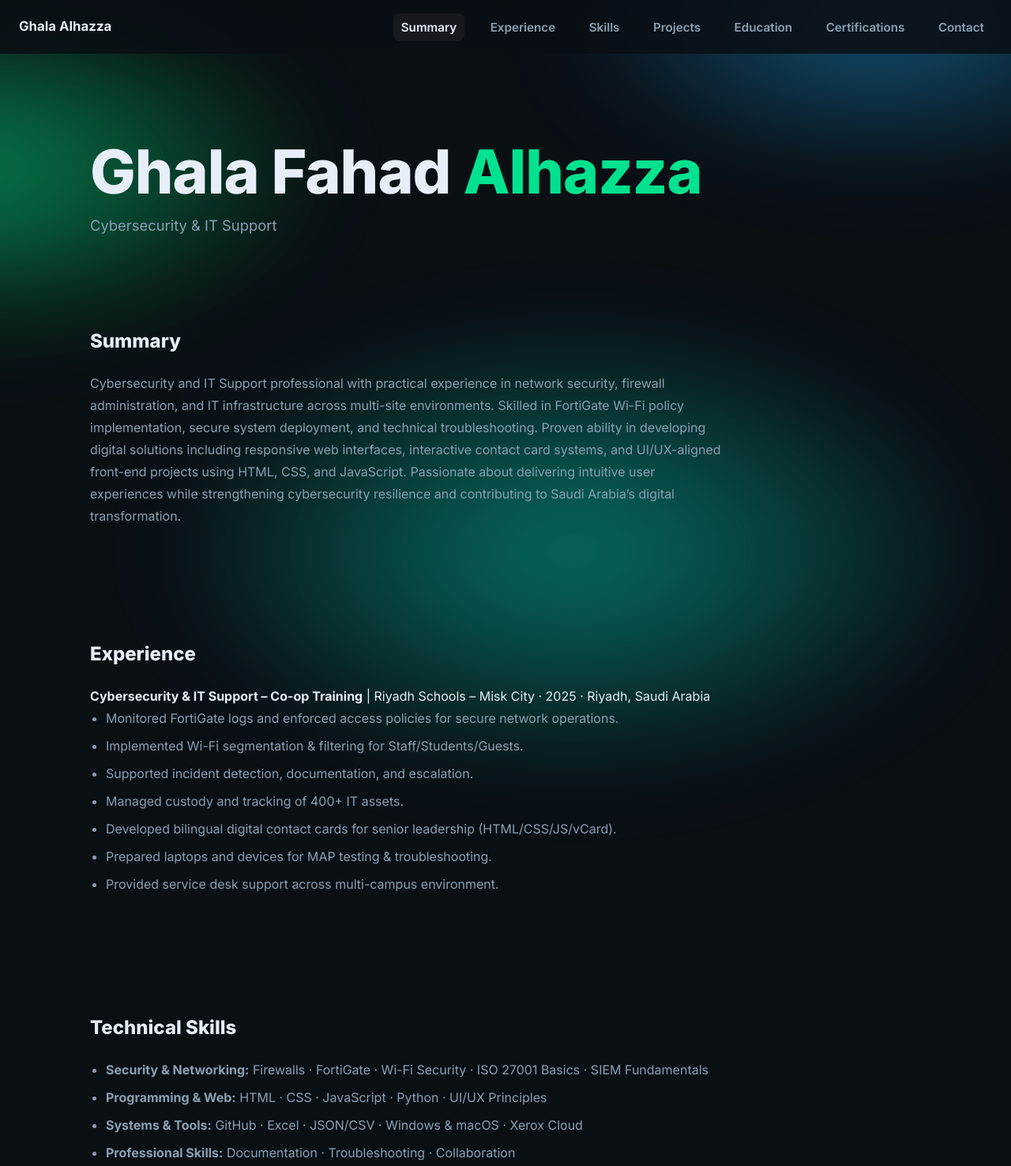
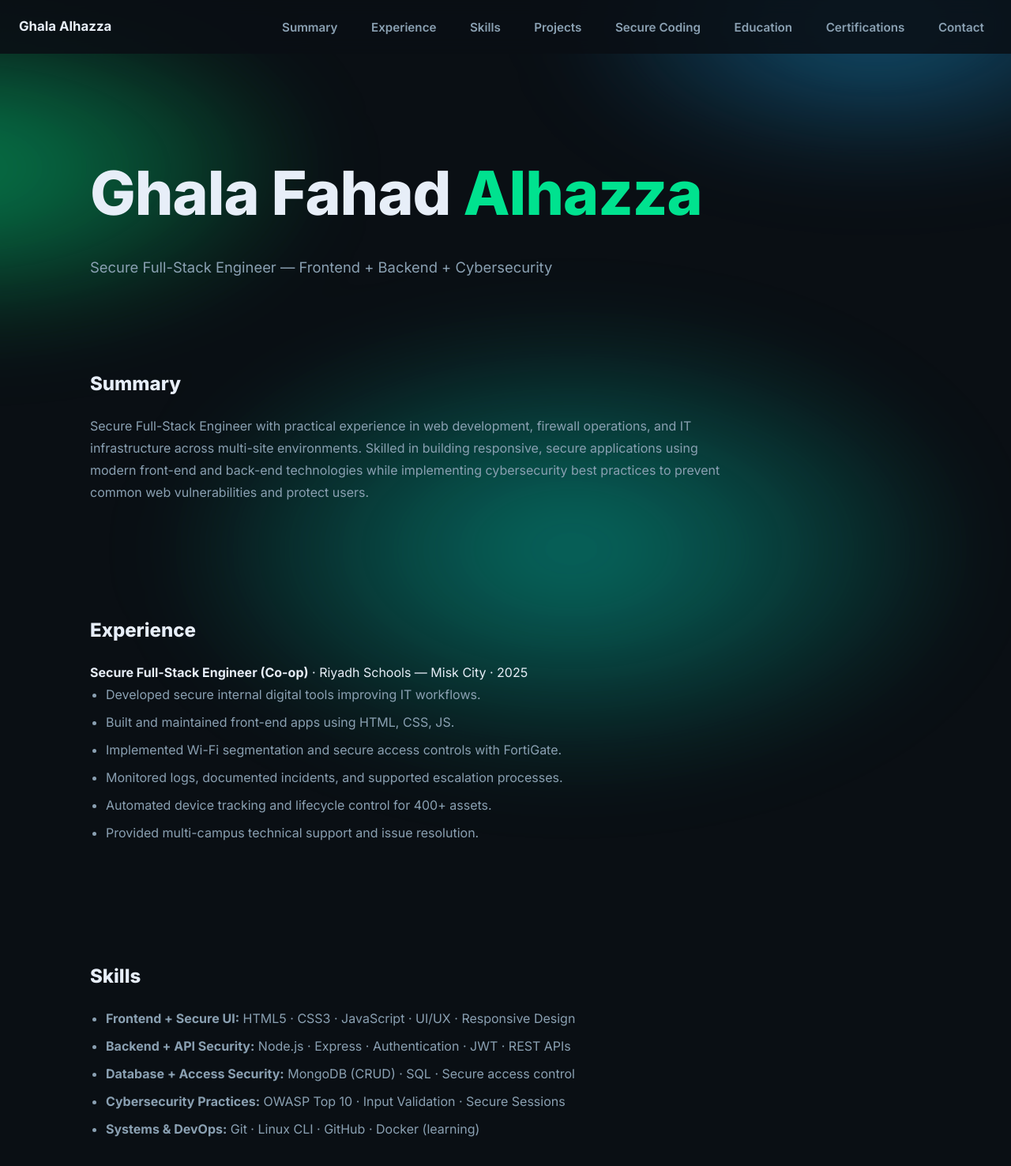
Before and after one commit to Ghalaalhazza/Ghala-Alhazza-s-Portfolio, a plain HTML site: page index.html in a window 1280 px wide. Shown: the top 1476 px of the page at 79% size. Drawn offline with Linux system fonts and the light colour scheme; animation ran at ten frames a second.

Commit message:
Update index.html

```diff
--- a/index.html
+++ b/index.html
@@ -3,7 +3,7 @@
 <head>
 <meta charset="utf-8" />
 <meta name="viewport" content="width=device-width, initial-scale=1" />
-<title>Ghala Fahad Alhazza</title>
+<title>Ghala Fahad Alhazza — Secure Full-Stack Engineer</title>
 
 <link href="https://fonts.googleapis.com/css2?family=Inter:wght@400;500;600;700;800&display=swap" rel="stylesheet">
 
@@ -14,7 +14,6 @@
   --muted:#8aa0b2;
   --accent:#00e28f;
   --accent-2:#3ba7ff;
-  --radius:16px;
   --maxw:1100px;
 }
 
@@ -27,9 +26,10 @@ body{
   scroll-behavior:smooth;
 }
 
-/* Aurora background */
+/* Background */
 .aurora{
-  position:fixed;inset:0;z-index:-1;filter:blur(55px) saturate(140%);
+  position:fixed;inset:0;z-index:-1;
+  filter:blur(55px) saturate(140%);
 }
 .aurora::before,.aurora::after{
   content:"";
@@ -49,12 +49,6 @@ body{
 /* Layout */
 section{padding:70px 0}
 .container{width:min(100%,var(--maxw));margin:auto;padding-inline:24px}
-
-.section-title{
-  margin-bottom:18px;
-  font-size:1.5rem;
-  font-weight:800;
-}
 
 /* Navigation */
 header{
@@ -76,15 +70,17 @@ header{
   background:rgba(255,255,255,.05);
 }
 
-/* Name Display */
+/* Name */
 .name-box{
   padding-top:110px;padding-bottom:40px;
 }
 .name-box h1{
   font-size:clamp(2.4rem,6vw,4.8rem);
   font-weight:900;
-  line-height:1.05;
   letter-spacing:-1px;
+}
+.name-box h1 span{
+  color:var(--accent);
 }
 .name-box p{
   font-size:1.15rem;
@@ -93,21 +89,23 @@ header{
   margin-top:10px;
 }
 
+/* Section titles */
+.section-title{
+  margin-bottom:18px;
+  font-size:1.5rem;
+  font-weight:800;
+}
+
 /* Lists */
 ul{padding-left:20px}
 li{margin-bottom:7px;font-size:1rem;color:var(--muted)}
 
-/* Links */
-a{color:#9fffc8;text-decoration:none}
-a:hover{opacity:.85}
-
-/* Footer */
 footer{
   text-align:center;
   padding:30px 0;
   color:var(--muted);
+  border-top:1px solid rgba(255,255,255,.05);
   font-size:.9rem;
-  border-top:1px solid rgba(255,255,255,.05);
 }
 </style>
 </head>
@@ -115,7 +113,7 @@ footer{
 
 <div class="aurora"></div>
 
-<!-- NAVIGATION -->
+<!-- NAV -->
 <header>
   <nav class="nav">
     <strong style="font-size:1.05rem">Ghala Alhazza</strong>
@@ -124,6 +122,7 @@ footer{
       <a href="#experience">Experience</a>
       <a href="#skills">Skills</a>
       <a href="#projects">Projects</a>
+      <a href="#secure">Secure Coding</a>
       <a href="#education">Education</a>
       <a href="#certifications">Certifications</a>
       <a href="#contact">Contact</a>
@@ -131,48 +130,46 @@ footer{
   </nav>
 </header>
 
-<!-- NAME TOP -->
+<!-- NAME SECTION -->
 <section class="name-box container">
- <h1>Ghala Fahad <span style="color:var(--accent)">Alhazza</span></h1>
-  <p>Cybersecurity & IT Support</p>
+  <h1>Ghala Fahad <span>Alhazza</span></h1>
+  <p>Secure Full-Stack Engineer — Frontend + Backend + Cybersecurity</p>
 </section>
 
 <!-- SUMMARY -->
 <section id="summary" class="container">
   <h2 class="section-title">Summary</h2>
   <p style="max-width:80ch;color:var(--muted);">
-    Cybersecurity and IT Support professional with practical experience in network security, firewall administration,
-    and IT infrastructure across multi-site environments. Skilled in FortiGate Wi-Fi policy implementation, secure
-    system deployment, and technical troubleshooting. Proven ability in developing digital solutions including responsive
-    web interfaces, interactive contact card systems, and UI/UX-aligned front-end projects using HTML, CSS, and JavaScript.
-    Passionate about delivering intuitive user experiences while strengthening cybersecurity resilience and contributing
-    to Saudi Arabia’s digital transformation.
+    Secure Full-Stack Engineer with practical experience in web development, firewall operations, and
+    IT infrastructure across multi-site environments. Skilled in building responsive, secure applications
+    using modern front-end and back-end technologies while implementing cybersecurity best practices to
+    prevent common web vulnerabilities and protect users.
   </p>
 </section>
 
 <!-- EXPERIENCE -->
 <section id="experience" class="container">
   <h2 class="section-title">Experience</h2>
-  <p><strong>Cybersecurity & IT Support – Co-op Training</strong> | Riyadh Schools – Misk City · 2025 · Riyadh, Saudi Arabia</p>
+  <p><strong>Secure Full-Stack Engineer (Co-op)</strong> · Riyadh Schools — Misk City · 2025</p>
   <ul>
-    <li>Monitored FortiGate logs and enforced access policies for secure network operations.</li>
-    <li>Implemented Wi-Fi segmentation & filtering for Staff/Students/Guests.</li>
-    <li>Supported incident detection, documentation, and escalation.</li>
-    <li>Managed custody and tracking of 400+ IT assets.</li>
-    <li>Developed bilingual digital contact cards for senior leadership (HTML/CSS/JS/vCard).</li>
-    <li>Prepared laptops and devices for MAP testing & troubleshooting.</li>
-    <li>Provided service desk support across multi-campus environment.</li>
+    <li>Developed secure internal digital tools improving IT workflows.</li>
+    <li>Built and maintained front-end apps using HTML, CSS, JS.</li>
+    <li>Implemented Wi-Fi segmentation and secure access controls with FortiGate.</li>
+    <li>Monitored logs, documented incidents, and supported escalation processes.</li>
+    <li>Automated device tracking and lifecycle control for 400+ assets.</li>
+    <li>Provided multi-campus technical support and issue resolution.</li>
   </ul>
 </section>
 
 <!-- SKILLS -->
 <section id="skills" class="container">
-  <h2 class="section-title">Technical Skills</h2>
+  <h2 class="section-title">Skills</h2>
   <ul>
-    <li><strong>Security & Networking:</strong> Firewalls · FortiGate · Wi-Fi Security · ISO 27001 Basics · SIEM Fundamentals</li>
-    <li><strong>Programming & Web:</strong> HTML · CSS · JavaScript · Python · UI/UX Principles</li>
-    <li><strong>Systems & Tools:</strong> GitHub · Excel · JSON/CSV · Windows & macOS · Xerox Cloud</li>
-    <li><strong>Professional Skills:</strong> Documentation · Troubleshooting · Collaboration</li>
+    <li><strong>Frontend + Secure UI:</strong> HTML5 · CSS3 · JavaScript · UI/UX · Responsive Design</li>
+    <li><strong>Backend + API Security:</strong> Node.js · Express · Authentication · JWT · REST APIs</li>
+    <li><strong>Database + Access Security:</strong> MongoDB (CRUD) · SQL · Secure access control</li>
+    <li><strong>Cybersecurity Practices:</strong> OWASP Top 10 · Input Validation · Secure Sessions</li>
+    <li><strong>Systems & DevOps:</strong> Git · Linux CLI · GitHub · Docker (learning)</li>
   </ul>
 </section>
 
@@ -180,17 +177,27 @@ footer{
 <section id="projects" class="container">
   <h2 class="section-title">Projects</h2>
   <ul>
-    <li><strong>Firewall Operations & Security Monitoring</strong> — Log analysis, access control enforcement</li>
-    <li><strong>FortiGate Wi-Fi Segmentation & Policies</strong> — VLAN deployment & filtering</li>
-    <li><strong>Asset Tracker & Custodies System</strong> — Operational governance for 400+ devices</li>
-    <li><strong>Digital Contact Card System</strong> — Interactive identity communication solution</li>
+    <li><strong>Secure Task Manager App</strong> — Node.js + MongoDB + JWT · (In Development)</li>
+    <li><strong>Asset Tracker System</strong> — Secure CRUD asset mapping using JSON</li>
+    <li><strong>Digital Contact Card System</strong> — UI/UX + secure identity handling</li>
+  </ul>
+</section>
+
+<!-- SECURE CODING -->
+<section id="secure" class="container">
+  <h2 class="section-title">Secure Coding Practices</h2>
+  <ul>
+    <li>Preventing SQLi and XSS through input sanitization & encoding</li>
+    <li>Role-based Access Control (RBAC) & session hardening</li>
+    <li>Security logging and error safety (no info leaks)</li>
+    <li>HTTPS/SSL + secure headers for deployment</li>
   </ul>
 </section>
 
 <!-- EDUCATION -->
 <section id="education" class="container">
   <h2 class="section-title">Education</h2>
-  <p>Diploma in Cybersecurity — Al-Imam University · 2023–2025 · GPA: 4.33/5</p>
+  <p>Diploma in Cybersecurity — Al-Imam University · 2023–2025 · GPA: <strong>4.33/5</strong></p>
 </section>
 
 <!-- CERTS -->
@@ -210,21 +217,12 @@ footer{
 </section>
 
 <footer>
-  © <span id="year"></span> Ghala Fahad Alhazza — All rights reserved
+  © <span id="year"></span> Ghala Fahad Alhazza — Secure Full-Stack Engineer
 </footer>
 
 <script>
 document.getElementById("year").textContent=new Date().getFullYear();
+</script>
 
-// active nav highlight
-const links=document.querySelectorAll("nav a");
-const sections=[...links].map(a=>document.querySelector(a.getAttribute("href")));
-window.addEventListener("scroll",()=>{
-  let y=window.scrollY+150, idx=0;
-  sections.forEach((s,i)=>{if(s.offsetTop<=y) idx=i});
-  links.forEach(l=>l.classList.remove("active"));
-  links[idx]?.classList.add("active");
-});
-</script>
 </body>
 </html>
```
